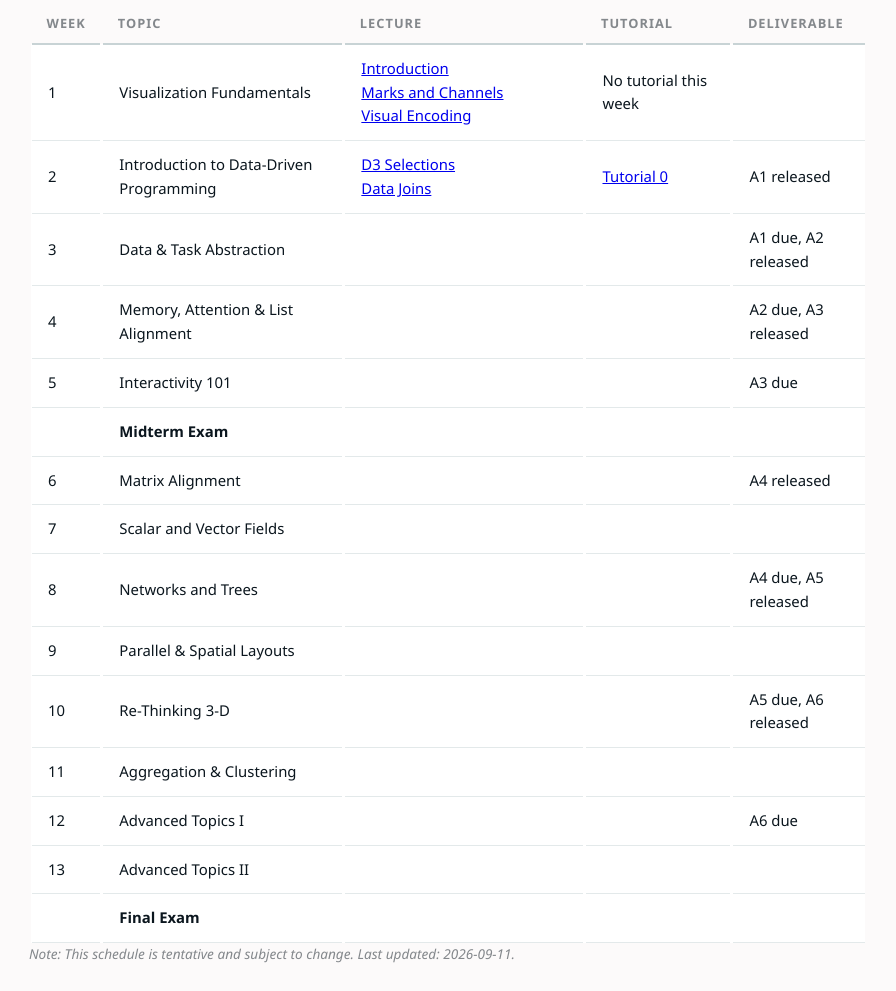
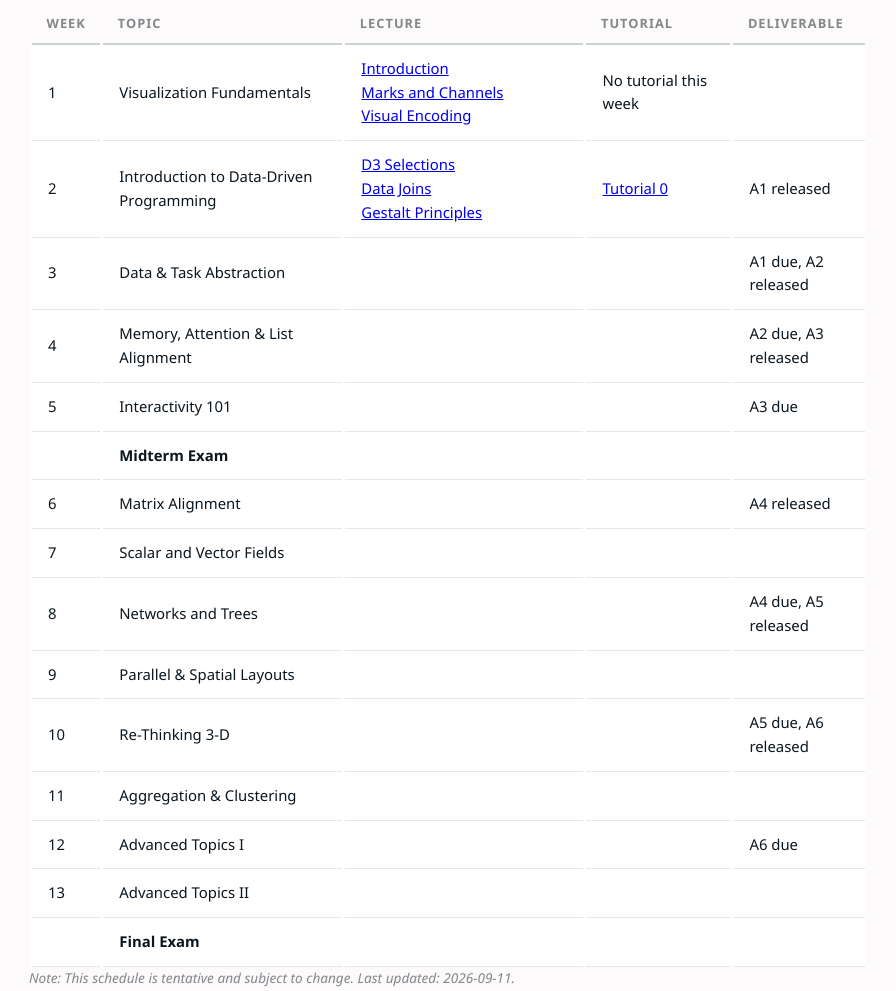
Before and after one commit to mishrs23/COMPSCI-3VA3, a plain HTML site: page index.html in a window 1280 px wide. Shown: the part 831-1822 px from the top of the page, without its empty margins (193-1089 px from the left). Drawn offline with Linux system fonts and the light colour scheme.

```diff
--- a/index.html
+++ b/index.html
@@ -64,7 +64,7 @@
         </thead>
         <tbody>
           <tr><td>1</td><td>Visualization Fundamentals</td><td><a href="https://github.com/Information-Visualization-3VA3-Fall2026/resources/tree/main/lectures">Introduction</a> <br> <a href="https://github.com/Information-Visualization-3VA3-Fall2026/resources/tree/main/lectures">Marks and Channels</a> <br> <a href="https://github.com/Information-Visualization-3VA3-Fall2026/resources/tree/main/lectures">Visual Encoding</a></td><td> No tutorial this week </a></td><td></td></tr>
-          <tr><td>2</td><td>Introduction to Data-Driven Programming</td><td> <a href="https://github.com/Information-Visualization-3VA3-Fall2026/resources/tree/main/lectures"> D3 Selections</a> <br> <a href="https://github.com/Information-Visualization-3VA3-Fall2026/resources/tree/main/lectures">Data Joins</a> </td><td><a href="https://github.com/Information-Visualization-3VA3-Fall2026/resources/tree/main/tutorials">Tutorial 0</a> </td><td>A1 released</td></tr>
+          <tr><td>2</td><td>Introduction to Data-Driven Programming</td><td> <a href="https://github.com/Information-Visualization-3VA3-Fall2026/resources/tree/main/lectures"> D3 Selections</a> <br> <a href="https://github.com/Information-Visualization-3VA3-Fall2026/resources/tree/main/lectures">Data Joins</a> <br> <a href="https://github.com/Information-Visualization-3VA3-Fall2026/resources/tree/main/lectures">Gestalt Principles</a> </td><td><a href="https://github.com/Information-Visualization-3VA3-Fall2026/resources/tree/main/tutorials">Tutorial 0</a> </td><td>A1 released</td></tr>
           <tr><td>3</td><td> Data &amp; Task Abstraction</td><td> </td><td></td><td>A1 due, A2 released</td></tr>
           <tr><td>4</td><td>Memory, Attention &amp; List Alignment</td><td></td><td></td><td>A2 due, A3 released</td></tr>
           <tr><td>5</td><td>Interactivity 101</td><td></td><td></td><td>A3 due</td></tr>
```
